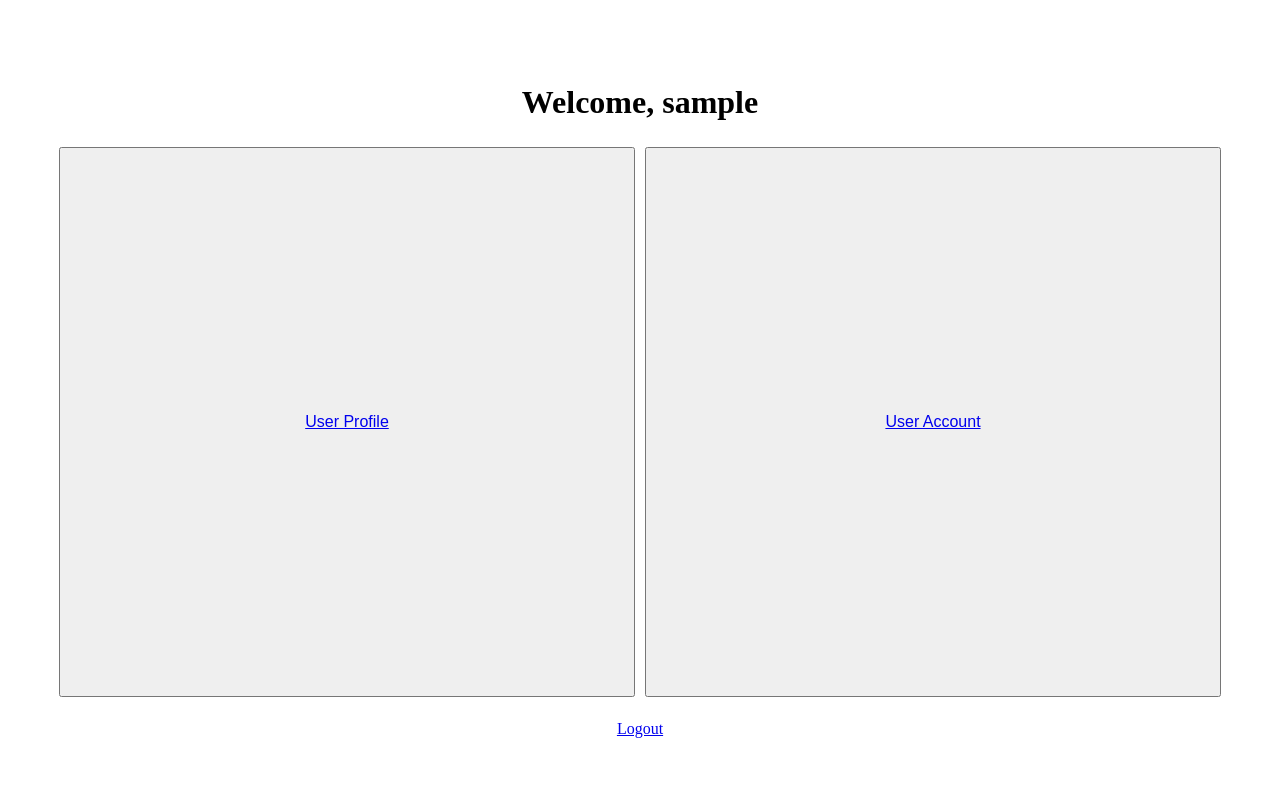
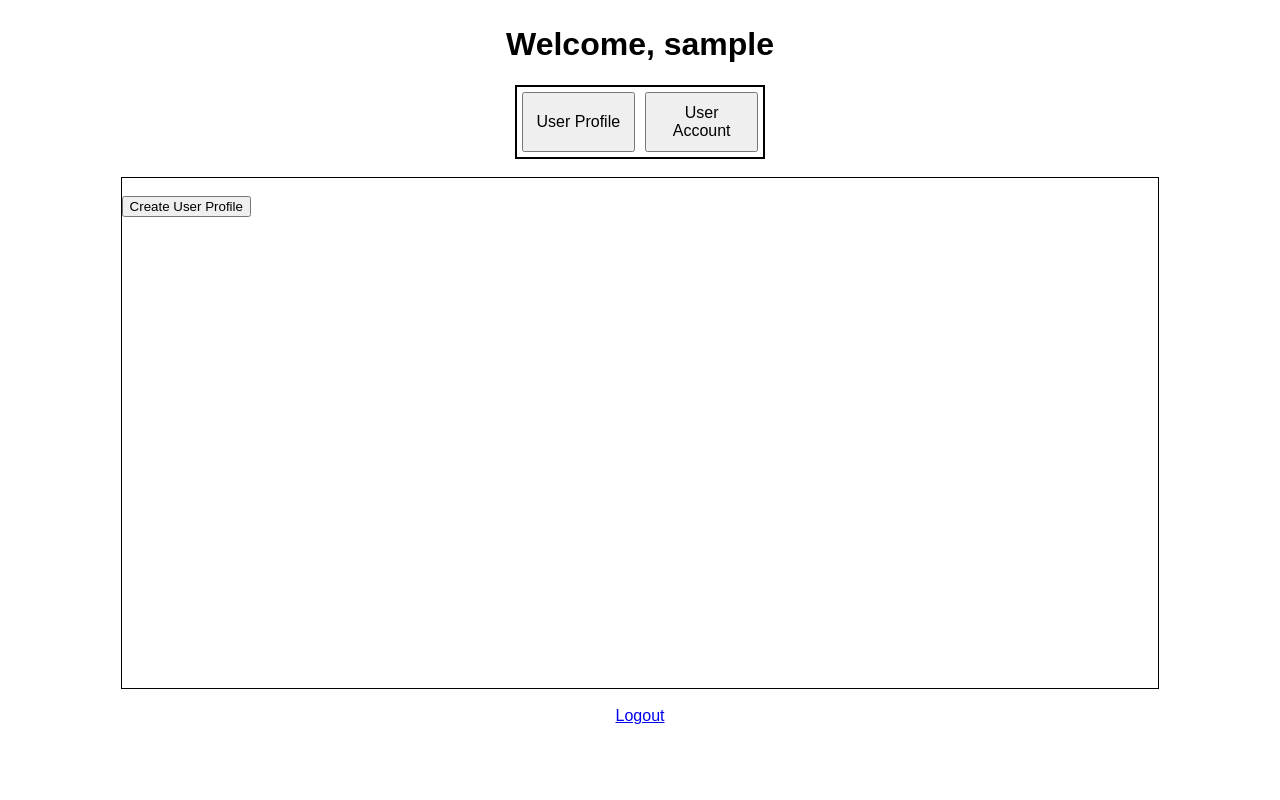
Before and after one commit to ShawnC4/CSIT314, a PHP site: page /AdminLanding.php in a window 1280 px wide. Run offline with PHP 8.4, Linux system fonts and the light colour scheme; the visitor is signed in with stand-in values (Sample User, id 1); data that the repository does not hold is empty.

Commit message:
change based on wireframe. Any functions or event listeners needed on load of the page will be in initialize() in AdminApi.js

```diff
--- a/AdminApi.js
+++ b/AdminApi.js
@@ -84,6 +84,10 @@ class AdminApi {
     }
 
 }
+
+window.onload = function() {
+    loadContent('AdminUP.php');
+};
 
 const admin = new AdminApi();
 
@@ -172,4 +176,21 @@ function modalFeatures () {
 
 }
 
-document.getElementById('createProfile').addEventListener('click', displayCreate);
+function initialize() {
+
+    admin.fetchUserProfiles();
+    document.getElementById('createProfile').addEventListener('click', displayCreate);
+}
+
+
+function loadContent(page) {
+    var xhttp = new XMLHttpRequest();
+    xhttp.onreadystatechange = function() {
+    if (this.readyState == 4 && this.status == 200) {
+        document.getElementById("UPUA").innerHTML = this.responseText;
+        initialize();
+    }
+    };
+    xhttp.open("GET", page, true);
+    xhttp.send();
+}
--- a/AdminLanding.php
+++ b/AdminLanding.php
@@ -9,24 +9,38 @@
             display: flex;
             flex-direction: column;
             align-items: center;
-            justify-content: center;
+            justify-content: space-between;
             height: 100vh;
             margin: 0;
             padding: 0;
         }
 
-        button {
-            width: 45%; /* Set button width */
+        .button-container button {
+            width: 50%; /* Set button width */
             padding: 10px;
             margin: 5px;
             font-size: 16px;
         }
 
         .button-container {
+            border: 2px solid black;
             display: flex;
             justify-content: center;
-            width: 100%;
-            height: 70%;
+        }
+
+        #flex {
+            display: flex;
+            flex-direction: column;
+            align-items: center;
+            height: 90%;
+            width: 90%;
+            padding: 5px;
+        }
+
+        #UPUA {
+            border: 1px solid black;
+            width: 90%;
+            height: 80%;
         }
     </style>
 </head>
@@ -40,12 +54,24 @@
         exit;
     }
 ?>
-    <h1>Welcome, <?php echo $_SESSION['username']; ?></h1>
-    <div class="button-container">
-        <button><a href="AdminUP.php">User Profile</a></button>
-        <button><a href="AdminUA.php">User Account</a></button>
+
+    <div id="flex">
+        <div>
+            <h1>Welcome, <?php echo $_SESSION['username']; ?></h1>
+        </div>
+        <div class="button-container">
+            <button onclick="loadContent('AdminUP.php')">User Profile</button>
+            <button onclick="loadContent('AdminUA.php')">User Account</button>
+        </div>
+        <br>
+        <div id="UPUA">
+
+        </div>
+        <br>
+        <div>
+            <a href="logout.php">Logout</a>
+        </div>
     </div>
-    <br>
-    <a href="logout.php">Logout</a>
 </body>
+<script src="AdminApi.js"></script>
 </html>
--- a/AdminUP.php
+++ b/AdminUP.php
@@ -55,16 +55,6 @@ body {font-family: Arial, Helvetica, sans-serif;}
     <title>Admin UP Page</title>
 </head>
 <body>
-<?php
-    session_start();
-
-    // Check if user is not logged in
-    if (!isset($_SESSION['logged']) || $_SESSION['logged'] === false) {
-        header("Location: index.php");
-        exit;
-    }
-?>
-    <h1>Welcome, <?php echo $_SESSION['username']; ?></h1>
     <br>
     <button id="createProfile">Create User Profile</button>
     <div id="myModal" class="modal">
@@ -78,7 +68,6 @@ body {font-family: Arial, Helvetica, sans-serif;}
 
     </div>
     <br>
-    <a href="logout.php">Logout</a>
 </body>
-<script src="AdminApi.js"></script>
+
 </html>
--- a/Konohadb.php
+++ b/Konohadb.php
@@ -5,7 +5,7 @@
         public function __construct () {
             $this->db_server = "localhost";
             $this->db_user = "root";
-            $this->db_pass = ""; //add your own password here
+            $this->db_pass = "Solarity45sql"; //add your own password here
             $this->db_name = "konohadb";
             $this->conn = mysqli_connect($this->db_server, $this->db_user, $this->db_pass, $this->db_name);
         }
```
